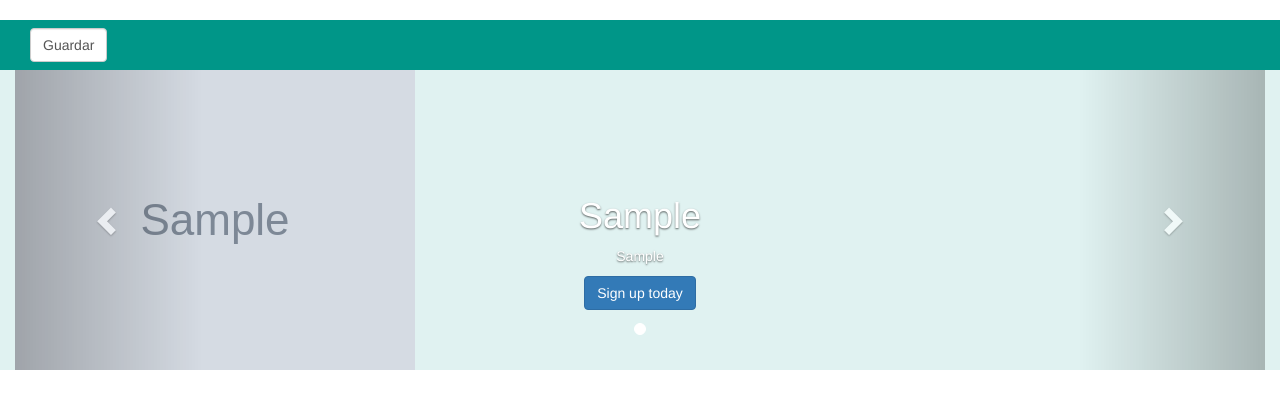
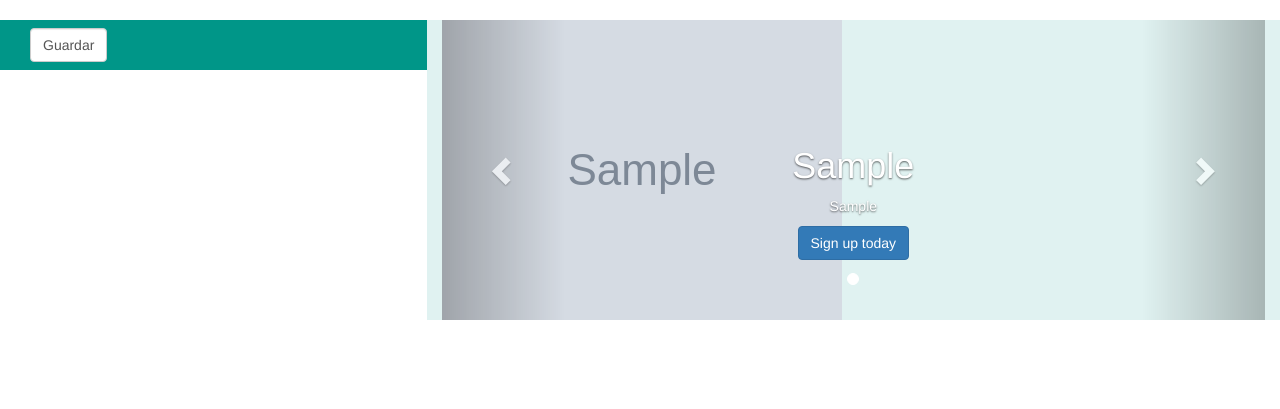
Before and after one commit to david97ly/glass1.1, a Django app: template glass/templates/cofiguraciones.html in a window 1280 px wide. Shown: the part 54-463 px from the top of the page. Run offline with Django 3.2, Linux system fonts and the light colour scheme; tables that the repository leaves empty hold one stand-in row (values such as "Sample post"); the template is opened without the code that fills it: values that come from a table or form of the project are taken from there, most other values are stand-ins (such as "Sample title", 1, 10 or a date in 2020); grey boxes marked "Sample" are stand-in pictures; parts of the project's set-up code (start-up, migrations or seed data) failed here and were passed over; some libraries are stand-ins or nearby versions.

Commit message:
hoy si se tiene que ver como la hostia

```diff
--- a/glass/templates/cofiguraciones.html
+++ b/glass/templates/cofiguraciones.html
@@ -51,7 +51,7 @@
 
 <div class="container-fuit">
 
-        <div id="formu" class="col-lg-12 col-md-12 col-sm-12 col-xs-12">
+        <div id="formu" class="col-lg-4 col-md-4 col-sm-4 col-xs-12">
 
              <form class="navbar-form navbar-left" role="form" method="post" enctype="multipart/form-data">
                {% csrf_token %}
@@ -61,7 +61,7 @@
               </div>
                </form>
                 </div>
-            <div id="carru" class="col-lg-12 col-md-12 col-sm-12 col-xs-12">
+            <div id="carru" class="col-lg-8 col-md-8 col-sm-8 col-xs-12">
                        {% for s in sl %}
 
             <!-- Carousel
```
